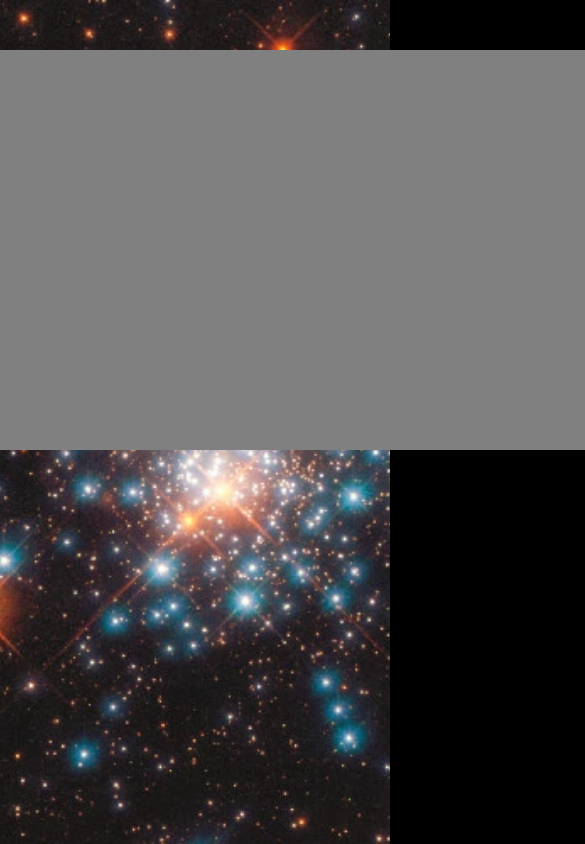
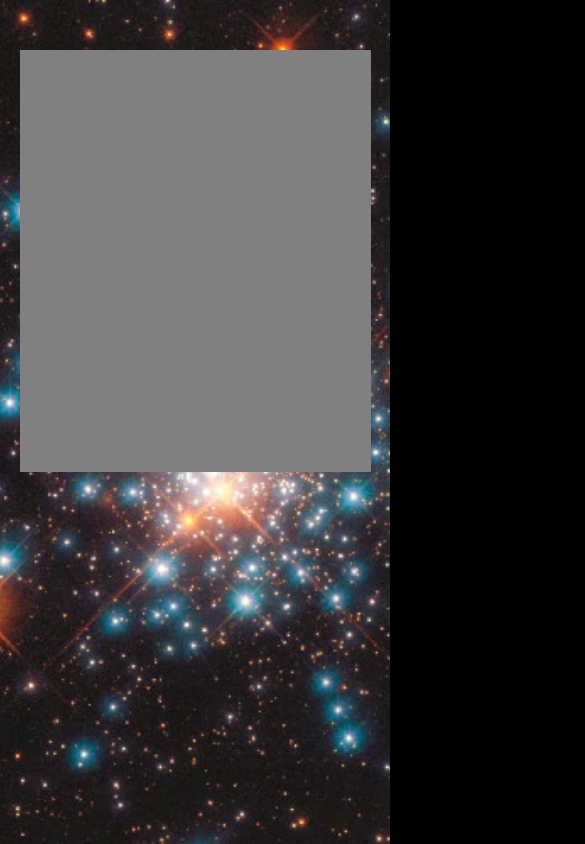
Before and after one commit to ApiLogik/test-dinamic-bg, a plain HTML site: page index.html in a window 390 px wide. Shown: the whole page, 585 px wide, since content can reach past the window. Drawn offline with Linux system fonts and the light colour scheme.

Commit message:
Update style.css

```diff
--- a/css/style.css
+++ b/css/style.css
@@ -57,3 +57,10 @@
 	.bg6{
 		background-image: url('../media/bg6.webp');
 	}
+
+	@media (max-width: 400px) {
+		.teste{
+			width: 90vw;
+			height: 50vh;
+		}
+	}
```
